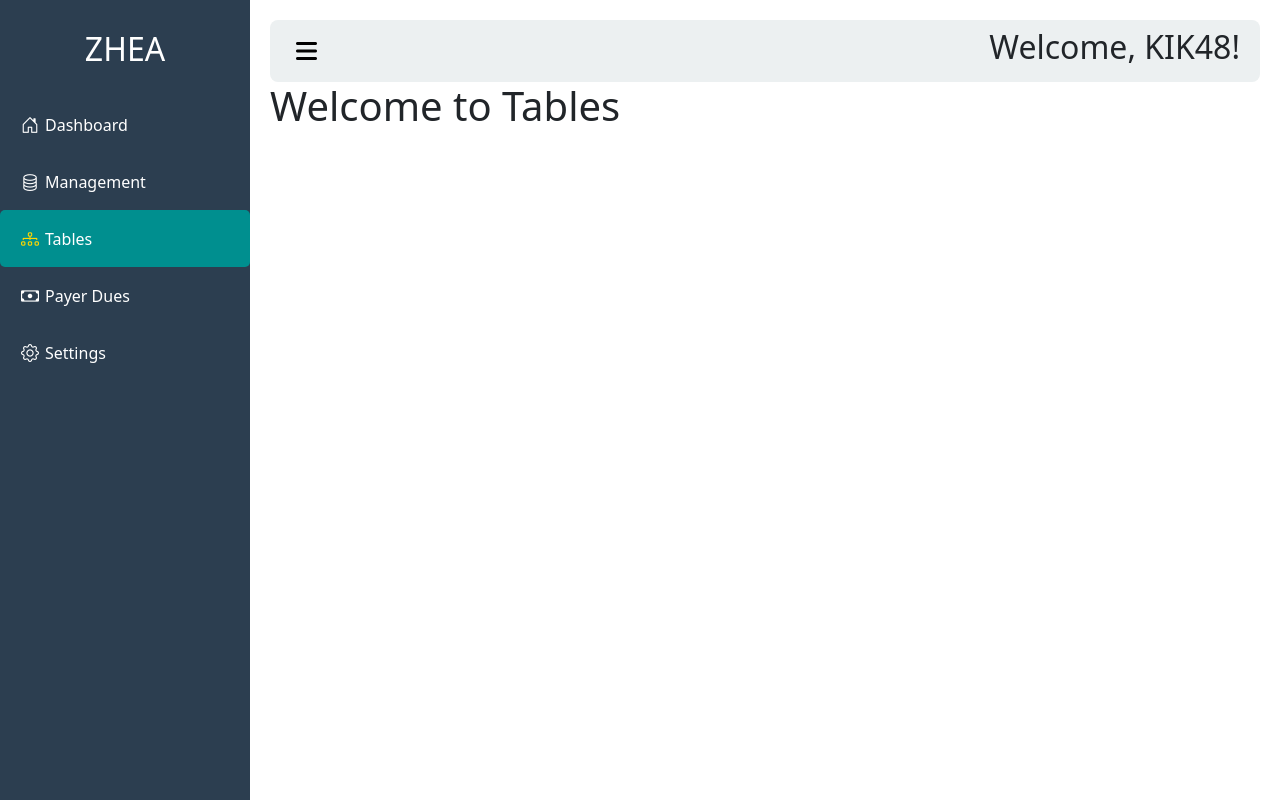
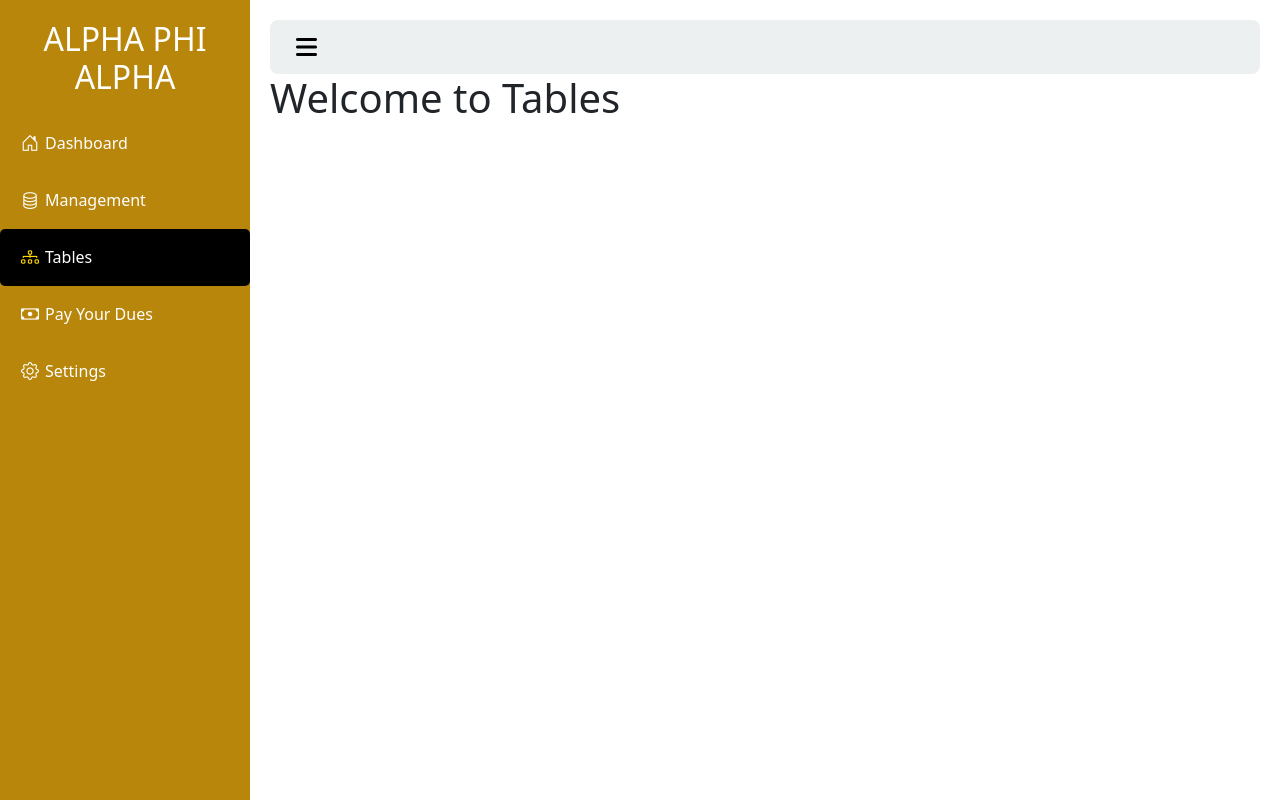
Before and after one commit to KIK48/Admin_Panel_NEXTJS, a Next.js app: page /tables in a window 1280 px wide. Built offline with nearby package versions, Linux system fonts and the light colour scheme.

Commit message:
Changed some styling components

```diff
--- a/public/css/card.css
+++ b/public/css/card.css
@@ -1,12 +1,13 @@
 .management-section .admin-card:hover i {
-    color:gold;
+    color: var(--gold);
     transform: rotate(5deg) translateY(-5px);
 }
 
 .management-section .admin-card:hover {
-    background-color: rgb(0, 143, 143);
+
     transform: scale(1.05);
-    box-shadow: 0 4px 15px rgba(0, 255, 255);
+
+    border: 1px solid var(--blonde);
 }
 
 .svg-icons {
@@ -14,7 +15,7 @@
     margin: 0 auto 10px auto;
     width: 50px;
     height: 50px;
-    fill: aqua;
+    fill: var(--gold);
     transition: fill 2s ease, transform 0.3s ease;
     transform-box: fill-box;
     transform-origin: center;
@@ -22,7 +23,7 @@
 
 
   .svg-border {
-    fill: aqua;
+    fill: var(--gold);
     transition: fill 2s ease-in-out, transform 0.3s ease;
   }
 
--- a/public/css/dashboard.css
+++ b/public/css/dashboard.css
@@ -1,4 +1,3 @@
-
 
  .card-container {
     display: flex;
@@ -6,6 +5,7 @@
     justify-content: center;
     gap: 20px;
     margin-top: 40px;
+    justify-content: space-around;
 }
 
  .admin-card {
@@ -16,7 +16,7 @@
     padding: 10px;
     text-align: center;
     box-shadow: 2px 2px 10px rgba(0, 0, 0, 0.1);
-    background-color: #2C3E50;
+    background-color:  var(--black);
     transition: background-color 2s ease-in-out, transform 0.3s ease-in-out;
     display: flex;
     flex-direction: column;
@@ -30,7 +30,7 @@
 }
 
  .admin-card h3 {
-    height: 40px; /* Ensures consistent height */
+    height: 60px; /* Ensures consistent height */
     overflow: hidden;
     display: -webkit-box;
     -webkit-box-orient: vertical;
@@ -48,7 +48,7 @@
 .admin-card svg,
  .admin-card i {
     font-size: 50px; /* Adjust size */
-    color: aqua;  /* Change color */
+    color: var(--gold);  /* Change color */
     margin-bottom: 10px;
     transition-property: color;
     display: inline-block;
--- a/public/css/style.css
+++ b/public/css/style.css
@@ -1,14 +1,29 @@
+:root{
+  /* primary brand colors */
+  --gold: #B8860B;       /* Dark Goldenrod */
+  --black: #000000;      /* Black */
+
+  /* Supplementary Colors */
+  --blonde: #FAF0BE;     /* Light blonde */
+  --light-gray: #DAD3CC; /* Soft gray */
+  --white: #FFFFFF;      /* Pure white */
+
+  /* Brand fonts */
+  --font-heading: "Century Gothic", "Apple Gothic", Arial, sans-serif;
+  --font-body: "Century Gothic", "Apple Gothic", Arial, sans-serif;
+}
+
 body {
-  font-family: Arial, sans-serif;
+  font-family: var(--font-body);
   text-align: center;
   margin: 20px;
 }
 
 .sidebar {
-
+  text-align: center;
   width: 250px;
   height: 100vh;
-  background: #2C3E50;
+  background: var(--gold);
   color: white;
   position: fixed;
   padding-top: 20px;
@@ -24,13 +39,9 @@
 
 }
 
-.sidebar-header {
-  text-align: center;
-  font-size: 24px;
-  font-weight: bold;
-  padding: 10px 0;
-  width: 100%;
-  white-space: nowrap;
+/* make logo disappear when collapsed */
+.sidebar.collapsed .sidebar-header h2 {
+  display: none;
 }
 
 .sidebar-menu {
@@ -68,7 +79,7 @@
 }
 
 .sidebar-menu li:hover a i {
-  color: #03fce8; /* Gold color */
+  color: var(--light-gray); /* Gold color */
 }
 
 /* Hide Text When Sidebar is Collapsed */
@@ -92,7 +103,7 @@
 }
 
 .sidebar-menu .active {
-  background-color: rgb(0, 143, 143);
+  background-color: var(--black);
   border-radius: 5px;
 }
 
--- a/src/components/navbar.js
+++ b/src/components/navbar.js
@@ -6,7 +6,7 @@
       <button onClick={toggleSidebar} className="toggle-btn">
         <i className="fas fa-bars"></i>
       </button>
-      <h2>Welcome, {username}!</h2>
+      {/* <h2>Welcome, {username}!</h2> comminted out for right now will bring back in development*/}
     </nav>
   );
 }
--- a/src/components/sidebar.js
+++ b/src/components/sidebar.js
@@ -9,7 +9,7 @@
   { title: 'Dashboard', url: '/', icon: 'bi-house-door' },
   { title: 'Management', url: '/management', icon: 'bi-database' },
   { title: 'Tables', url: '/tables', icon: 'bi-diagram-3' },
-  { title: 'Payer Dues', url: '/payerdue', icon: 'bi bi-cash' },
+  { title: 'Pay Your Dues', url: '/payerdue', icon: 'bi bi-cash' },
   { title: 'Settings', url: '/settingsPg', icon: 'bi-gear' },
 ];
 
@@ -21,7 +21,7 @@
     <div id="sidebar" className={`sidebar ${isCollapsed ? 'collapsed' : ''}`}>
       {/* Sidebar Header */}
       <div className="sidebar-header">
-        <h2 id="sidebar-logo">ZHEA</h2>
+        <h2 id="sidebar-logo">ALPHA PHI ALPHA</h2>
       </div>
 
       {/* Menu */}
```
Also changed, not shown: src/pages/payerdue.js (+3 -7 lines).
